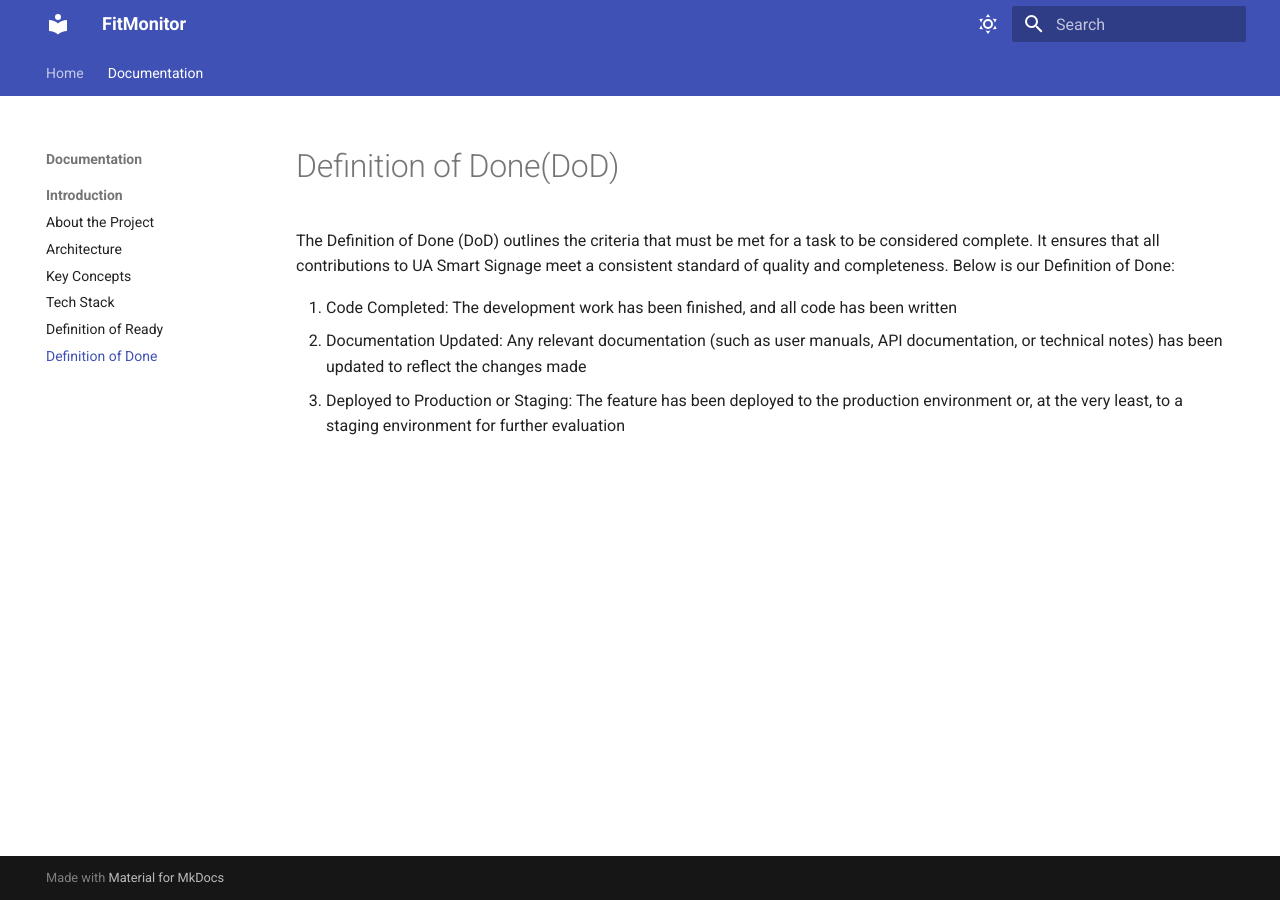
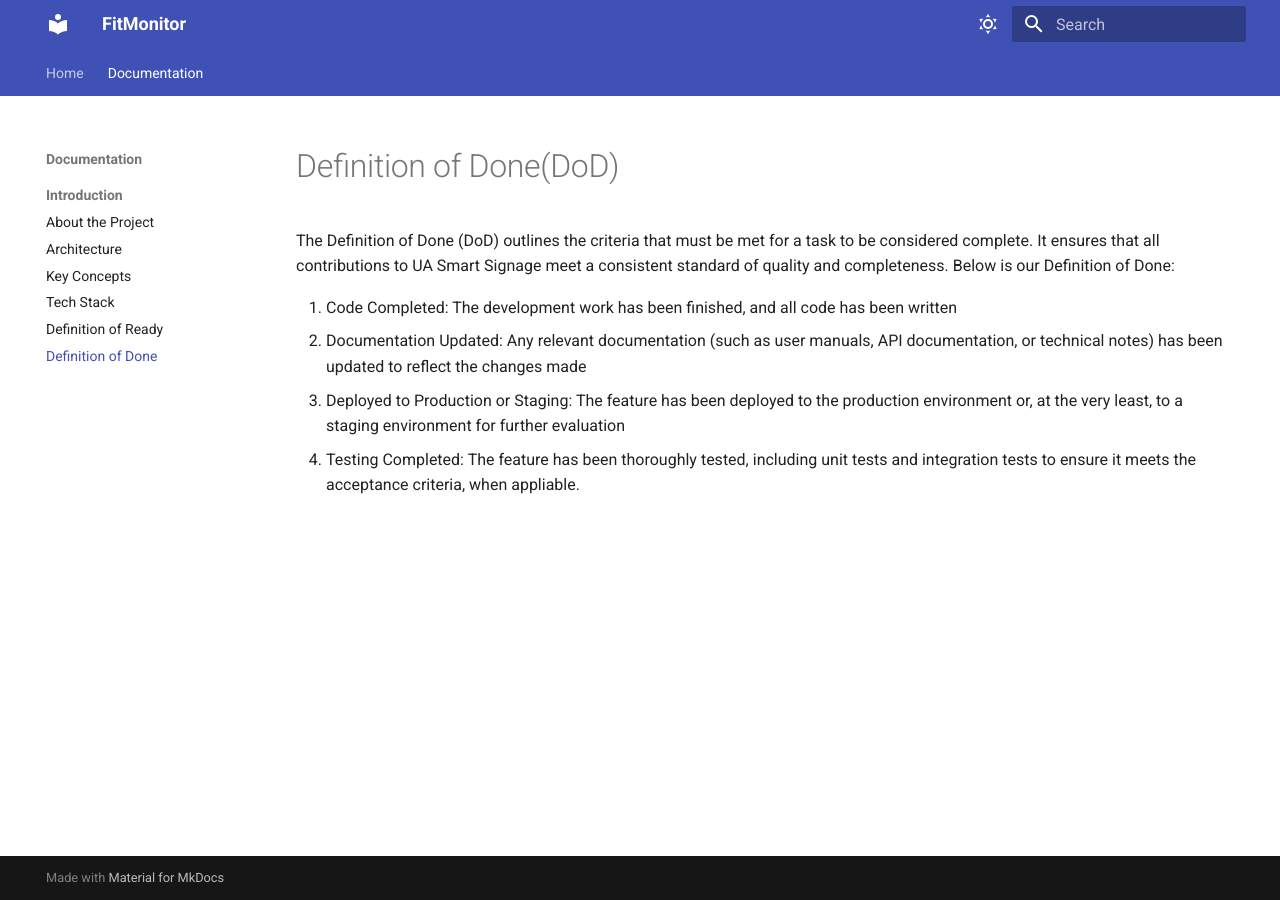
Before and after one commit to FitMonitor/Documentation, an MkDocs documentation site: the page built from docs/documentation/dod.md, in a window 1280 px wide. Built offline with MkDocs 1.6.1 and Material for MkDocs 9.7.7, drawn with Linux system fonts in a browser that asks for light colours.

Commit message:
Update dod.md

```diff
--- a/docs/documentation/dod.md
+++ b/docs/documentation/dod.md
@@ -5,3 +5,4 @@ The Definition of Done (DoD) outlines the criteria that must be met for a task t
 1. Code Completed: The development work has been finished, and all code has been written
 2. Documentation Updated: Any relevant documentation (such as user manuals, API documentation, or technical notes) has been updated to reflect the changes made
 3. Deployed to Production or Staging: The feature has been deployed to the production environment or, at the very least, to a staging environment for further evaluation
+4. Testing Completed: The feature has been thoroughly tested, including unit tests and integration tests to ensure it meets the acceptance criteria, when appliable.
```
